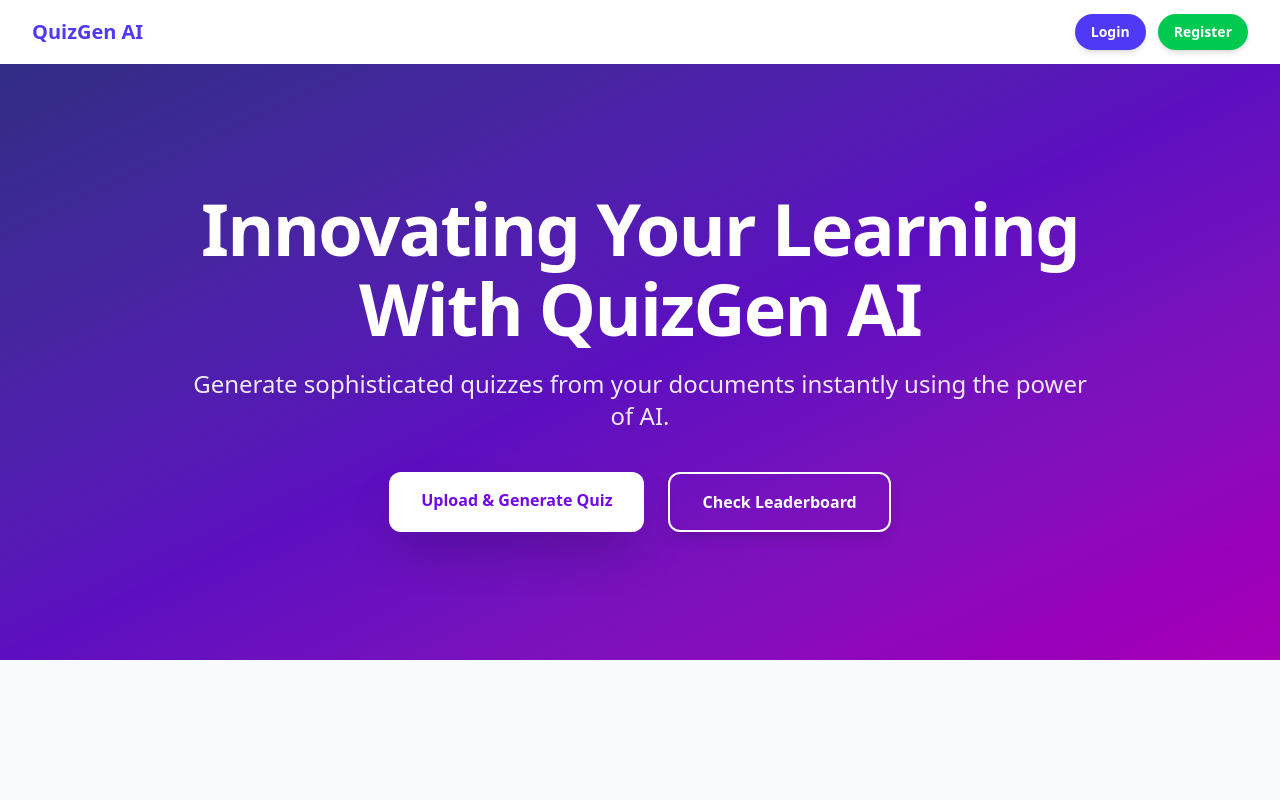
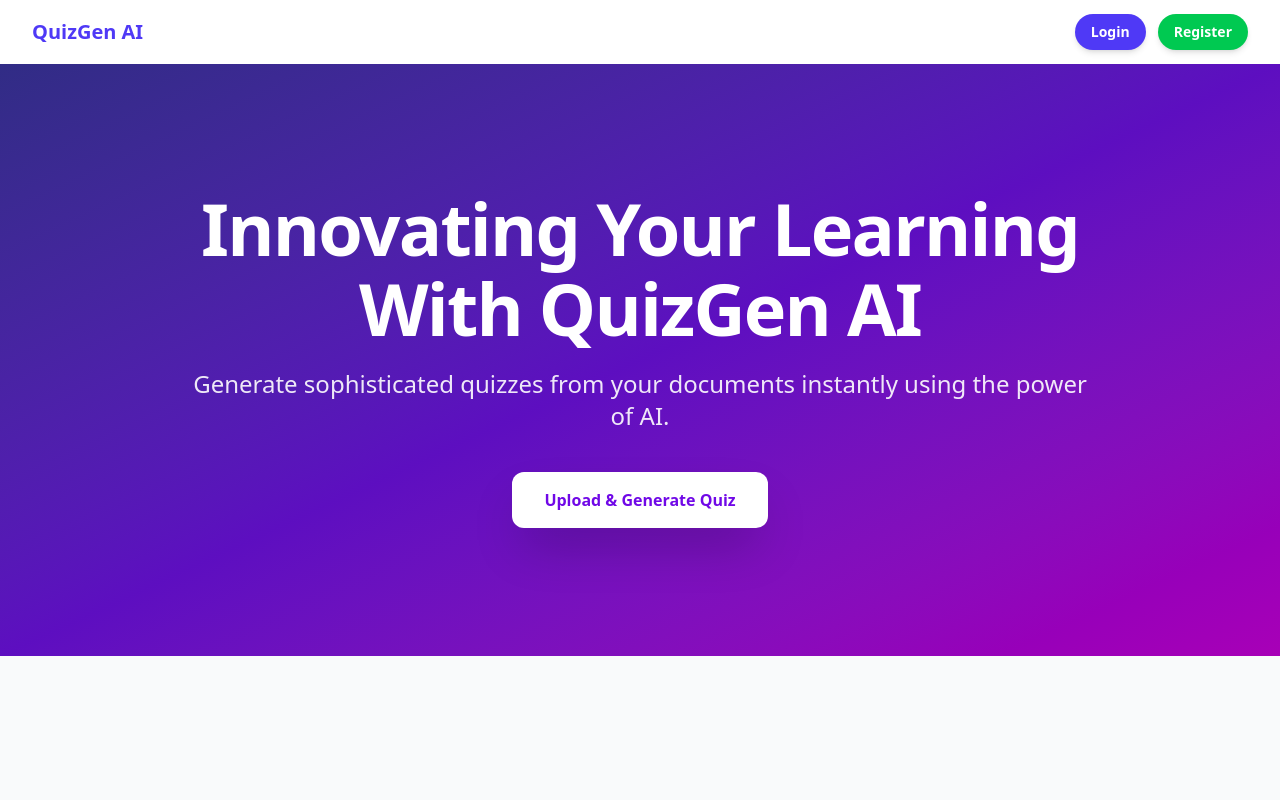
Before and after one commit to sushmithashettigar29/QuizGen-AI, a React (Vite) app in the folder frontend/: page / in a window 1280 px wide. Shown: the top 800 px of the page. Built offline with nearby package versions, Linux system fonts and the light colour scheme; no server answers.

Commit message:
Correction of error

```diff
--- a/frontend/src/App.jsx
+++ b/frontend/src/App.jsx
@@ -10,10 +10,11 @@ import QuizList from "./pages/QuizList";
 import Leaderboard from "./pages/Leaderboard";
 import Attempts from "./pages/Attempts";
 import Navbar from "./components/Navbar";
+import { useNavigate } from "react-router-dom";
 
 function App() {
   const [isLoggedIn, setIsLoggedIn] = useState(false);
-
+  const navigate = useNavigate();
   // Check token on app load
   useEffect(() => {
     const token = localStorage.getItem("token");
@@ -23,6 +24,7 @@ function App() {
   const handleLogout = () => {
     localStorage.removeItem("token");
     setIsLoggedIn(false);
+    navigate("/");
   };
 
   const handleLogin = () => {
--- a/frontend/src/components/Hero.jsx
+++ b/frontend/src/components/Hero.jsx
@@ -19,12 +19,6 @@ function Hero() {
           >
             Upload & Generate Quiz
           </Link>
-          <Link
-            to="/leaderboard"
-            className="bg-transparent border-2 border-white text-white font-bold px-8 py-4 rounded-xl shadow-lg hover:bg-white hover:text-violet-700 transition transform hover:scale-105"
-          >
-            Check Leaderboard
-          </Link>
         </div>
       </div>
     </section>
--- a/frontend/src/pages/Login.jsx
+++ b/frontend/src/pages/Login.jsx
@@ -19,7 +19,7 @@ export default function Login({ onLogin }) {
       const res = await API.post("/auth/login", form);
       localStorage.setItem("token", res.data.token);
       onLogin(); // <- Notify Navbar to update
-      navigate("/dashboard");
+      navigate("/");
     } catch (err) {
       setError(err.response?.data?.message || "Login failed");
     } finally {
--- a/frontend/src/pages/Register.jsx
+++ b/frontend/src/pages/Register.jsx
@@ -20,7 +20,7 @@ export default function Register({ onLogin }) {
       const res = await API.post("/auth/register", form);
       localStorage.setItem("token", res.data.token);
       onLogin(); // <- notify Navbar
-      navigate("/dashboard");
+      navigate("/");
     } catch (err) {
       setError(err.response?.data?.message || "Registration failed");
     } finally {
```
Also changed, not shown: 4 other files (tests, documents, lock files or other folders).
